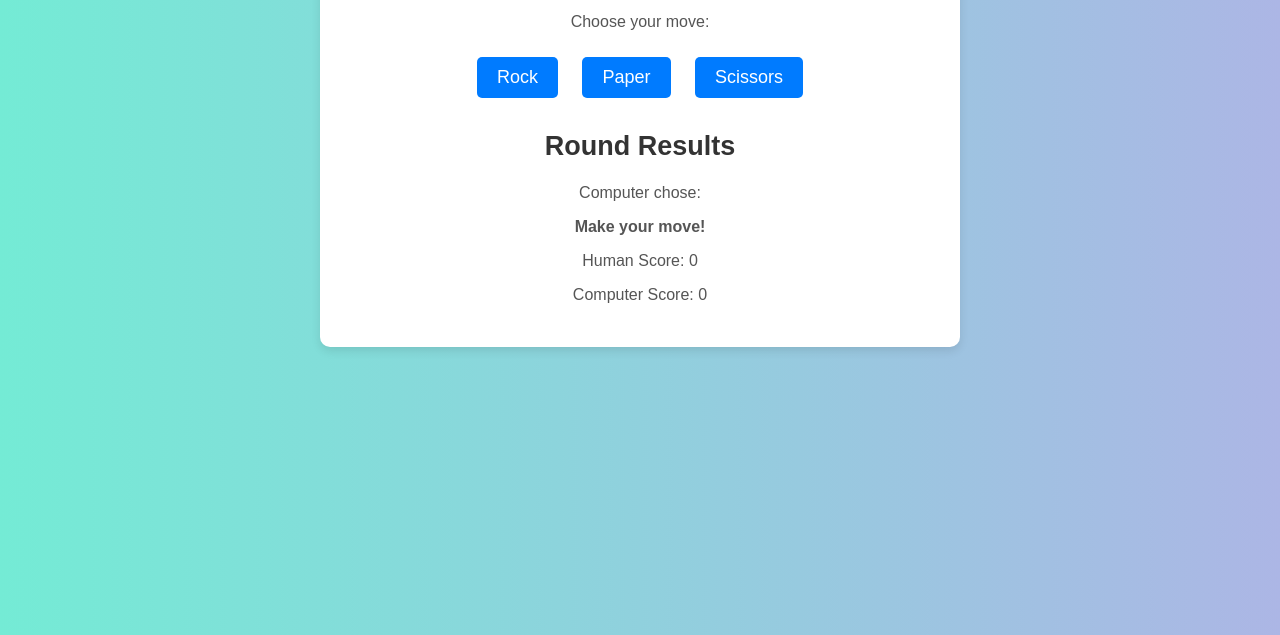
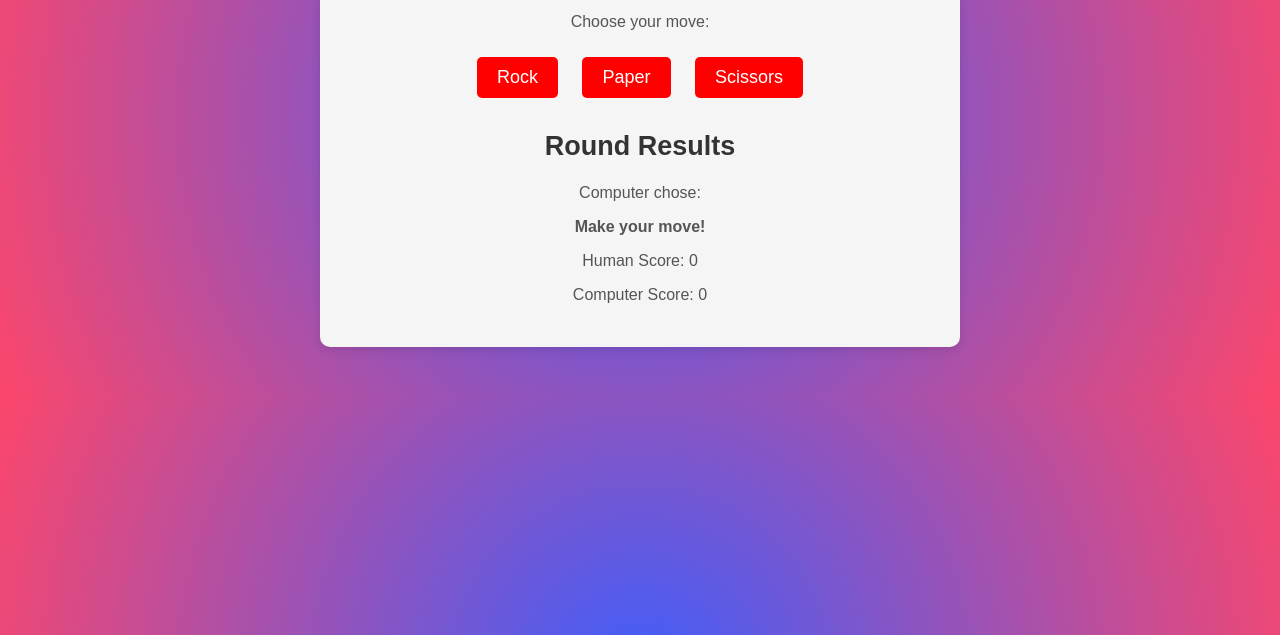
Before and after one commit to akhilesh1009/odin-Rock-Paper-Scissors, a plain HTML site: page index.html in a window 1280 px wide. Shown: the part 165-800 px from the top of the page. Drawn offline with Linux system fonts and the light colour scheme.

Commit message:
updated styling

```diff
--- a/styles.css
+++ b/styles.css
@@ -3,7 +3,8 @@ body {
     text-align: center;
     margin: 0;
     padding: 0;
-    background: linear-gradient(to right, #74ebd5, #acb6e5);
+    background: rgb(63,94,251);
+    background: radial-gradient(circle, rgba(63,94,251,1) 0%, rgba(252,70,107,1) 100%);
     color: #333;
 }
 
@@ -11,7 +12,7 @@ body {
     max-width: 600px;
     margin: 50px auto;
     padding: 20px;
-    background: white;
+    background: whitesmoke;
     border-radius: 10px;
     box-shadow: 0 4px 10px rgba(0, 0, 0, 0.1);
 }
@@ -32,7 +33,7 @@ button {
     font-size: 18px;
     cursor: pointer;
     border: none;
-    background-color: #007BFF;
+    background-color: red;
     color: white;
     border-radius: 5px;
     transition: background-color 0.3s ease;
```
